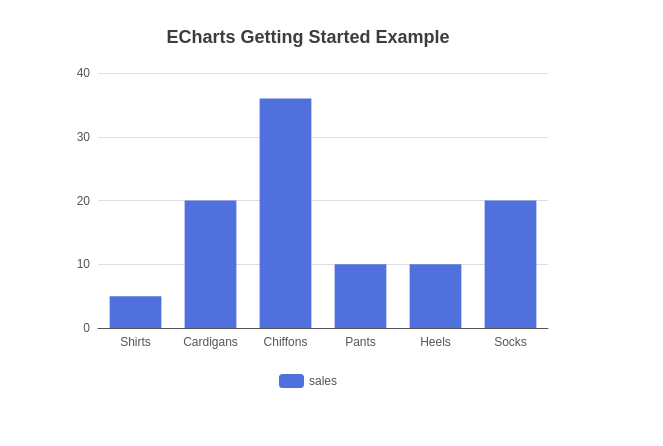
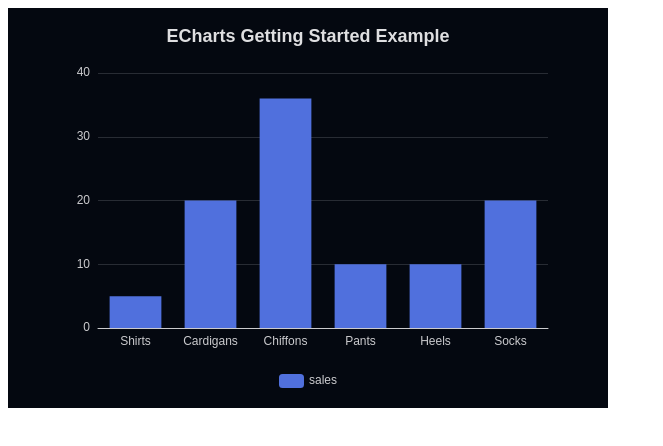
Before and after one commit to dirkarnez/apache-echarts-playground, a plain HTML site: page index.html in a window 1280 px wide. Shown: the whole page, without its empty margins (0-663 px from the left). Drawn offline with nearby package versions, Linux system fonts and the light colour scheme.

Commit message:
- update index.html

```diff
--- a/index.html
+++ b/index.html
@@ -12,7 +12,7 @@
     <div id="main" style="width: 600px;height:400px;"></div>
     <script type="text/javascript">
       // Initialize the echarts instance based on the prepared dom
-      var myChart = echarts.init(document.getElementById('main'), null, { renderer: 'svg' });
+      var myChart = echarts.init(document.getElementById('main'), 'dark', { renderer: 'canvas'  /* 'svg' */});
 
       // Specify the configuration items and data for the chart
       var option = {
```
